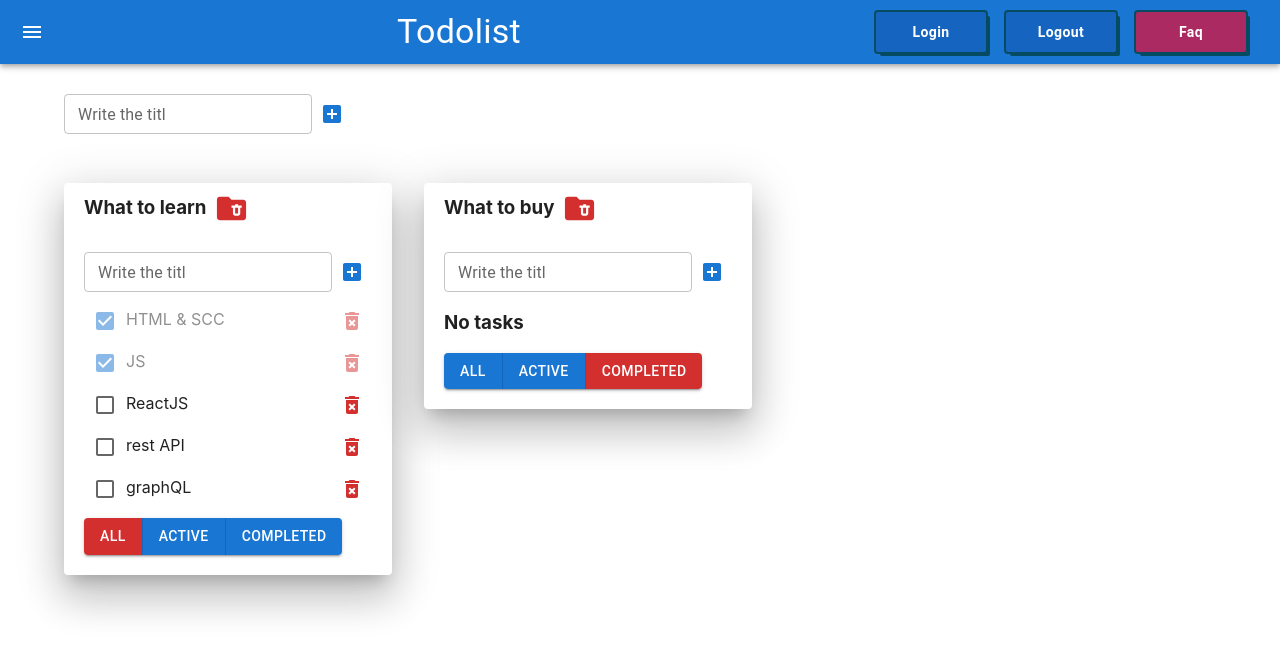
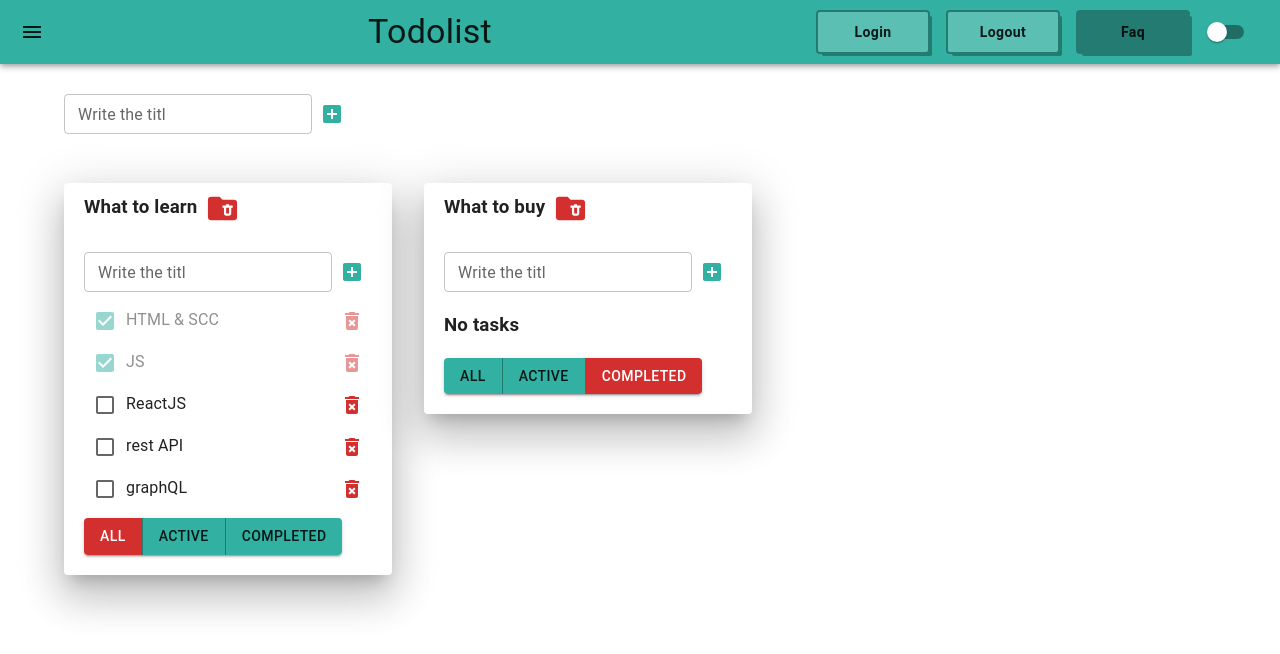
Before and after one commit to ALbirdEX/1-todolist, a React (Create React App) app: page / in a window 1280 px wide. Shown: the top 654 px of the page. Built offline with nearby package versions, Linux system fonts and the light colour scheme.

Commit message:
stylized the components, added a switch mode

```diff
--- a/src/App.tsx
+++ b/src/App.tsx
@@ -12,6 +12,9 @@ import Container from "@mui/material/Container";
 import Grid from "@mui/material/Unstable_Grid2";
 import Paper from "@mui/material/Paper";
 import {MenuButton} from "./MenuButton";
+import {createTheme, ThemeProvider} from '@mui/material/styles'
+import {CssBaseline, Switch} from "@mui/material";
+
 
 export type FilterValuesType = 'all' | 'active' | 'completed'
 
@@ -28,6 +31,9 @@ export type TaskType = {
 export type TasksStateType = {
     [key: string]: TaskType[]
 }
+
+type ThemeMode = 'dark' | 'light'
+
 
 function App() {
 
@@ -55,12 +61,23 @@ function App() {
         ]
     })
 
+    const [themeMode, setThemeMode] = useState<ThemeMode>('light')
+
+    const theme = createTheme({
+        palette: {
+            mode: themeMode === 'light' ? 'light' : 'dark',
+            primary: {
+                main: '#32b0a2'
+            }
+        }
+    })
+
     /* function removeTask(todolistId: string, id: string) {
          let todolistTasks = tasks[todolistId]
          tasks[todolistId] = todolistTasks.filter(task => task.id !== id)
          setTasks({...tasks})
      }*/
-    function removeTask(todolistId: string, id: string) {
+    const removeTask = (todolistId: string, id: string) => {
         setTasks({...tasks, [todolistId]: tasks[todolistId].filter(task => task.id !== id)})
     }
 
@@ -70,7 +87,7 @@ function App() {
           tasks[todolistId] = [task, ...todolistTasks]
           setTasks({...tasks})
       }*/
-    function addTask(todolistId: string, title: string) {
+    const addTask = (todolistId: string, title: string) => {
         const newTask = {id: v1(), title, isDone: false}
         setTasks({...tasks, [todolistId]: [newTask, ...tasks[todolistId]]})
     }
@@ -84,7 +101,7 @@ function App() {
                 setTasks({...tasks}) // «собери оставшиеся параметры и положи их в массив»
             }
         }*/
-    function changeTaskStatus(todolistId: string, id: string, isDone: boolean) {
+    const changeTaskStatus = (todolistId: string, id: string, isDone: boolean) => {
         setTasks({...tasks, [todolistId]: tasks[todolistId].map(t => t.id === id ? {...t, isDone} : t)})
     }
 
@@ -96,17 +113,17 @@ function App() {
         }
 
     } */
-    function changeFilter(todolistId: string, value: FilterValuesType) {
+    const changeFilter = (todolistId: string, value: FilterValuesType) => {
         setTodolists(todolists.map(td => td.id === todolistId ? {...td, filter: value} : td))
     }
 
-    function removeTodolist(todolistId: string) {
+    const removeTodolist = (todolistId: string) => {
         setTodolists(todolists.filter(todolist => todolist.id !== todolistId))
         delete tasks[todolistId]
         setTasks({...tasks})
     }
 
-    function addTodolist(title: string) {
+    const addTodolist = (title: string) => {
         let newTodolistId = v1()
         let newTodolist: TodolistType = {id: newTodolistId, title, filter: 'all'}
         setTodolists([newTodolist, ...todolists])
@@ -115,7 +132,7 @@ function App() {
         })
     }
 
-    function changeTaskTitle(todolistId: string, id: string, newTitle: string) {
+    const changeTaskTitle = (todolistId: string, id: string, newTitle: string) => {
         let todolistTasks = tasks[todolistId]
         let task = todolistTasks.find(t => t.id === id)
         if (task) {
@@ -124,7 +141,7 @@ function App() {
         }
     }
 
-    function changeTodolistTitle(todolistId: string, newTitle: string) {
+    const changeTodolistTitle = (todolistId: string, newTitle: string) => {
         let todolist = todolists.find(t => t.id === todolistId)
         if (todolist) {
             todolist.title = newTitle
@@ -132,8 +149,14 @@ function App() {
         }
     }
 
+    const changeModeHandler = () => {
+        setThemeMode(themeMode == 'light' ? 'dark' : 'light')
+    }
+
+
     return (
-        <div>
+        <ThemeProvider theme={theme}>
+            <CssBaseline/>
             <AppBar position='static' sx={{mb: '30px'}}>
                 <Toolbar sx={{display: 'flex', justifyContent: 'space-between'}}>
                     <IconButton color='inherit'
@@ -152,7 +175,8 @@ function App() {
                             alert('LOGIN')
                         }}>Login</MenuButton>
                         <MenuButton>Logout</MenuButton>
-                        <MenuButton background={'#ab2a61'}>Faq</MenuButton>
+                        <MenuButton background={theme.palette.primary.dark}>Faq</MenuButton>
+                        <Switch color={'default'} onChange={changeModeHandler}/>
                     </div>
                 </Toolbar>
             </AppBar>
@@ -194,7 +218,7 @@ function App() {
                     })}
                 </Grid>
             </Container>
-        </div>
+        </ThemeProvider>
     );
 }
 
--- a/src/MenuButton.tsx
+++ b/src/MenuButton.tsx
@@ -5,14 +5,14 @@ type MenuButtonProps = {
     background?: string
 }
 
-export const MenuButton = styled(Button)<MenuButtonProps>(({ background }) => ({
+export const MenuButton = styled(Button)<MenuButtonProps>(({ background, theme }) => ({
     minWidth: '110px',
     fontWeight: 'bold',
-    boxShadow: '0 0 0 2px #054B62, 4px 4px 0 0 #054B62',
+    boxShadow: `0 0 0 2px ${theme.palette.primary.dark}, 4px 4px 0 0 ${theme.palette.primary.dark}`,
     borderRadius: '2px',
     textTransform: 'capitalize',
     margin: '0 10px',
     padding: '8px 24px',
-    color: '#ffffff',
-    background: background || '#1565c0',
+    color: theme.palette.primary.contrastText,
+    background: background || theme.palette.primary.light,
 }))
```
Also changed, not shown: src/state/tasks-reducer.ts (+43 -18 lines), src/state/todolists-reducer.ts (+32 -14 lines), 2 other files (tests, documents, lock files or other folders).
